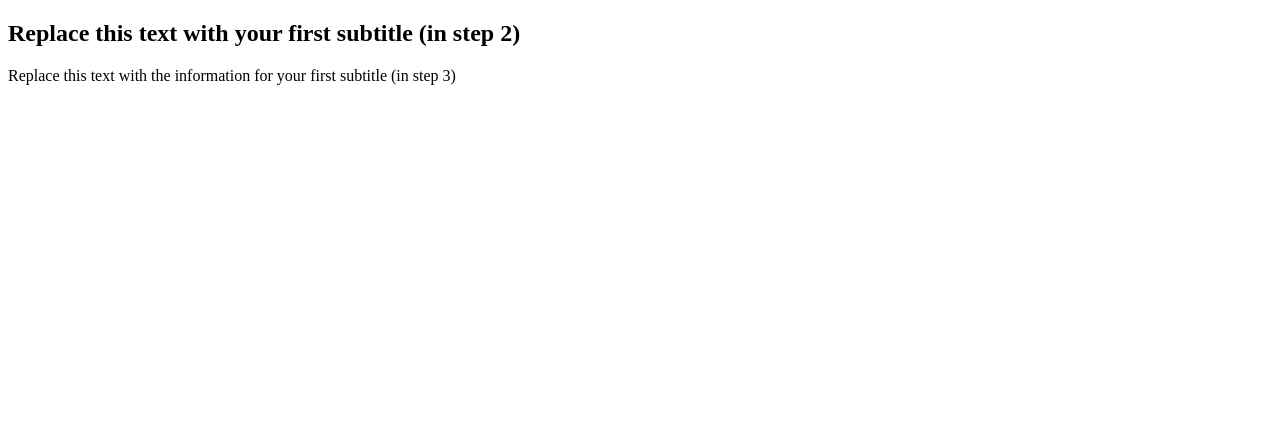
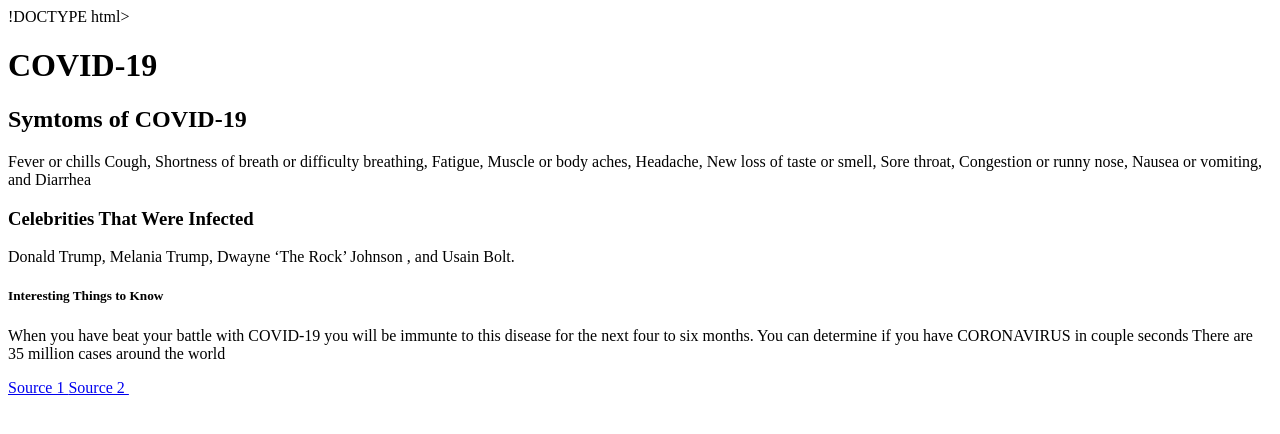
Before and after one commit to sayhan2021/html_biography, a plain HTML site: page index.html in a window 1280 px wide. Drawn offline with Linux system fonts and the light colour scheme.

Commit message:
COVID-19

```diff
--- a/index.html
+++ b/index.html
@@ -1,23 +1,53 @@
-<!DOCTYPE html>
+!DOCTYPE html>
 <html>
   <head>
     <meta charset="UTF-8">
     <title>Biography Lab</title>
   </head>
   <body>
-    <!-- Insert your website code below here! (This is a comment, it won't impact how your website looks) -->
-
-    <!-- Step 2a: Add your title below this line -->
 
 
-    <!-- Step 2b: Add your subtitles below this line -->
-    <h2>Replace this text with your first subtitle (in step 2)</h2>
-    <!-- Step 3: Add text for this subtitle inside of the paragraph texts below -->
-    <p> Replace this text with the information for your first subtitle (in step 3)</p>
+
+      <h1>COVID-19</h1>
+
+    <h2>Symtoms of COVID-19</h2>
+    <p> Fever or chills
+Cough,
+Shortness of breath or difficulty breathing,
+Fatigue,
+Muscle or body aches,
+Headache,
+New loss of taste or smell,
+Sore throat,
+Congestion or runny nose,
+Nausea or vomiting, and
+Diarrhea
+    </p>
+
+        <h3>Celebrities That Were Infected</h3>
+    <p> Donald Trump, Melania Trump, Dwayne ‘The Rock’ Johnson
+, and Usain Bolt.
 
 
-    <!-- Step 4: Create your sources section below -->
+    </p>
 
 
-  </body>
+
+         <h5>Interesting Things to Know</h5>
+    <p>   When you have beat your battle with COVID-19 you will be immunte to this disease for the next four to six months.
+        You can determine if you have CORONAVIRUS in couple seconds
+        There are 35 million cases around the world
+    </p>
+
+    <a href="https://www.covid-19facts.com/?page_id=82920"> Source 1 </a>
+     <a href="https://www.cdc.gov/library/researchguides/2019novelcoronavirus/websites.html"> Source 2 </a>
+
+     <img src="">
+
+     <img src="">
+
+
+
+
+ </body>
 </html>
```
